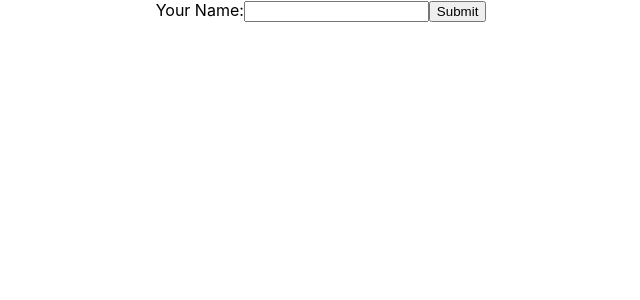
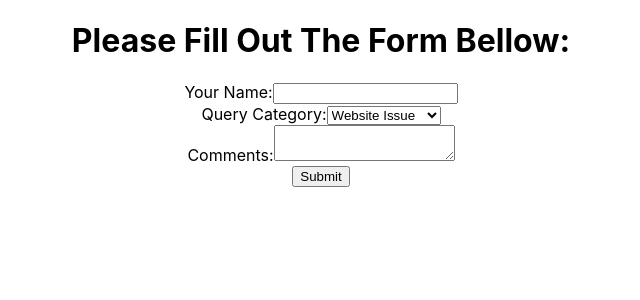
Before and after one commit to Madebybrown/Git-Pod-React, a React (Create React App) app in the folder my-app/: page / in a window 1280 px wide. Shown: the top 300 px of the page, without its empty margins (319-959 px from the left). Built offline with nearby package versions, Linux system fonts and the light colour scheme.

Commit message:
Submitting form data

```diff
--- a/my-app/src/components/ControlledForm.js
+++ b/my-app/src/components/ControlledForm.js
@@ -5,26 +5,68 @@
     super(props)
 
     this.state = {
-      name: ''
+      name: '',
+      category: 'category',
+      comments: '',
     }
   }
   handleNameChange = (event) => {
     this.setState({
         name: event.target.value
-    });
+    })
+  }
+  handleCategoryChange = (event) => {
+    this.setState({
+        category: event.target.value
+    })
+  }
+  handleCommentsChange = (event) => {
+    this.setState({
+        comments: event.target.value
+    })
+  }
+  handleSubmit = (event) => {
+    event.preventDefault();
+    console.log(this.state)
   }
   render() {
     return (
       <div>
-        <form>
-            <label htmlFor="is-name">Your Name:</label>
+        <h1>Please Fill Out The Form Bellow:</h1>
+        <form onSubmit={this.handleSubmit}>
+          <div>
+            <label htmlFor='id-name'>Your Name:</label>
             <input
               value={this.state.name}
               onChange={this.handleNameChange}
-              id="name" name="name"
-              type="text"
+              id='name'
+              name='name'
+              type='text'
             />
-            <input type="submit" value="Submit" />
+          </div>
+          <div>
+            <label htmlFor='id-category'>Query Category:</label>
+            <select
+              id='id-category'
+              name='category'
+              value={this.state.category}
+              onChange={this.handleCategoryChange}
+            >
+                <option value='website'>Website Issue</option>
+                <option value='order'>Order Issue</option>
+                <option value='general'>General Inquiry</option>
+            </select>
+          </div>
+          <div>
+            <label htmlFor='id-comments'>Comments:</label>
+            <textarea
+              id='id-comments'
+              name='comments'
+              value={this.state.comments}
+              onChange={this.handleCommentsChange}
+            />
+          </div>
+          <input type='submit' value='Submit' />
         </form>
       </div>
     )
```
